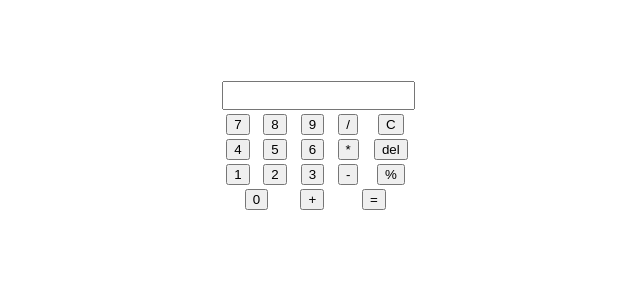
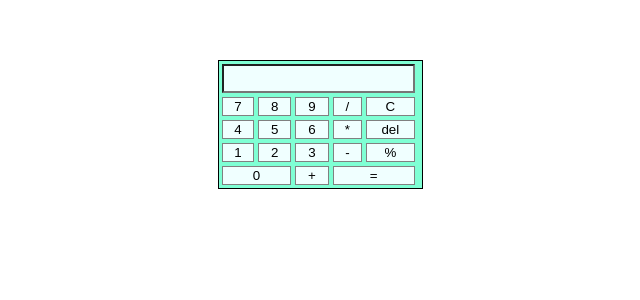
Before and after one commit to ARMIN1313/calculator-project2, a Vue app: page / in a window 1280 px wide. Shown: the top 300 px of the page, without its empty margins (320-960 px from the left). Built offline with nearby package versions, Linux system fonts and the light colour scheme.

Commit message:
add style

```diff
--- a/src/App.vue
+++ b/src/App.vue
@@ -1,5 +1,4 @@
 <template>
-  <img alt="" src="" />
   <HelloWorld msg="Hello Vue 3 in CodeSandbox!" />
 </template>
 
--- a/src/components/HelloWorld.vue
+++ b/src/components/HelloWorld.vue
@@ -122,3 +122,17 @@ export default {
   },
 };
 </script>
+<style scoped>
+button {
+  border: 1px solid gray;
+  background-color: azure;
+  width: 100%;
+}
+table {
+  border: 1px solid black;
+  background-color: aquamarine;
+}
+input {
+  background-color: azure;
+}
+</style>
```
Also changed, not shown: src/assets/logo.png (deleted).
